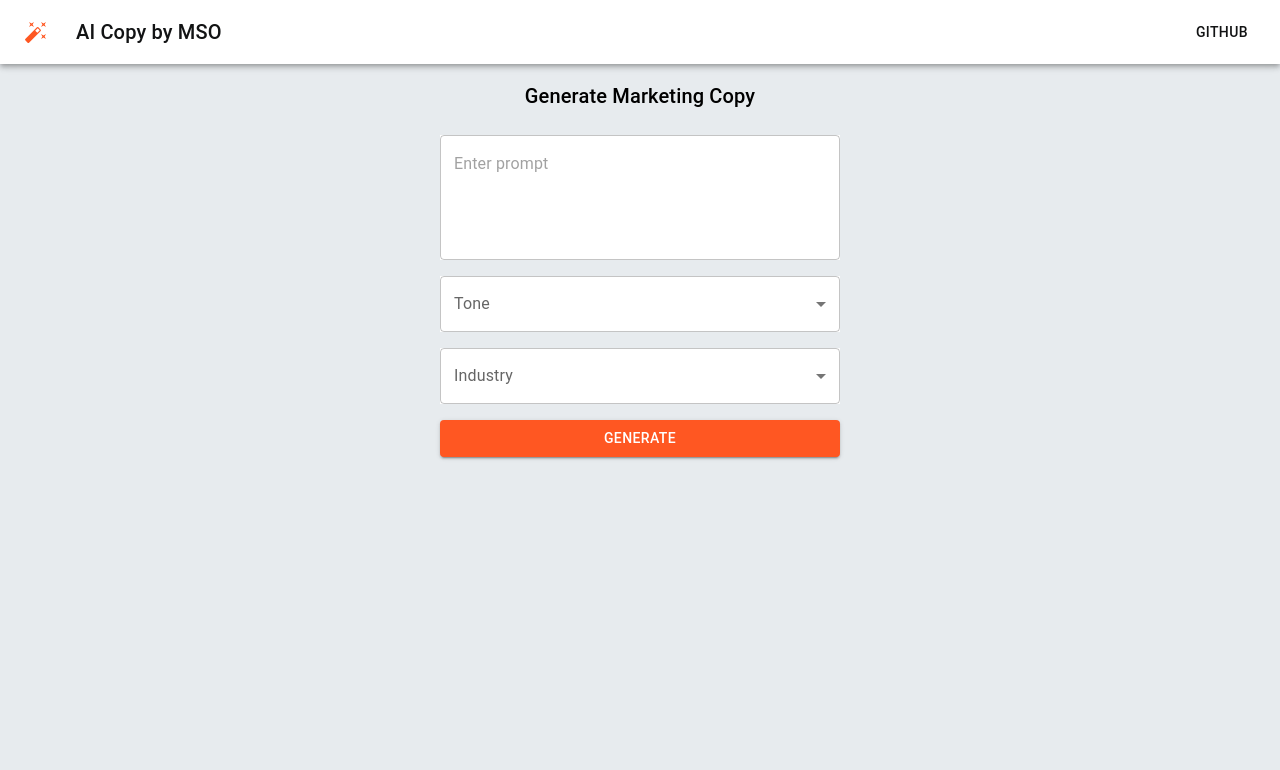
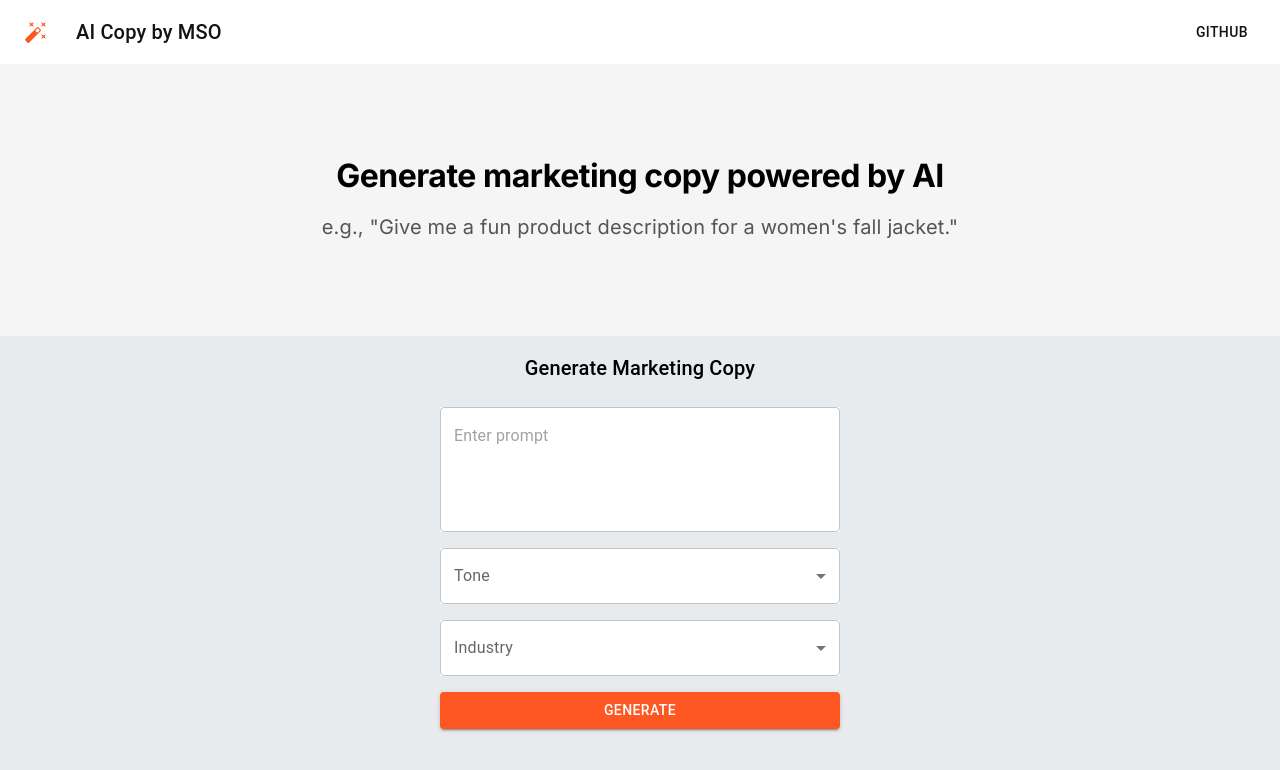
Before and after one commit to markohanesian/ai-copy-mso, a React (Create React App) app in the folder frontend/: page / in a window 1280 px wide. Shown: the top 770 px of the page. Built offline with nearby package versions, Linux system fonts and the light colour scheme.

Commit message:
Import hero component to app

```diff
--- a/frontend/src/App.js
+++ b/frontend/src/App.js
@@ -2,11 +2,13 @@ import React from 'react';
 import CopyGenerator from './components/CopyGenerator';
 import Nav from './components/Nav';
 import './App.css'
+import HomeHero from './components/HomeHero';
 
 const App = () => {
     return (
         <div id="app">
             <Nav />
+            <HomeHero />
             <CopyGenerator />
         </div>
     );
```
